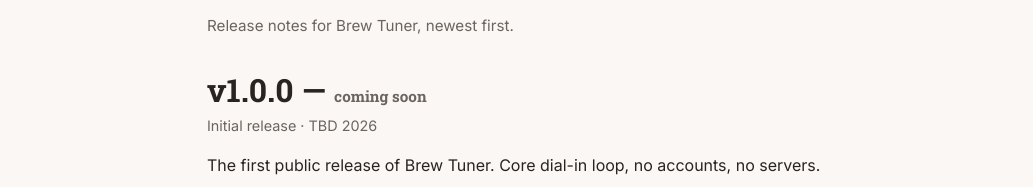
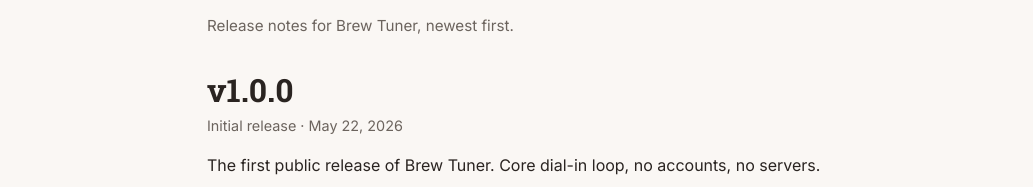
Before and after one commit to antschmidt/brewtuner, a SvelteKit app: page /changelog in a window 1280 px wide. Shown: the part 183-370 px from the top of the page, without its empty margins (117-1150 px from the left). Built offline with nearby package versions, Linux system fonts and the light colour scheme.

Commit message:
updates store links

```diff
--- a/src/routes/+page.svelte
+++ b/src/routes/+page.svelte
@@ -19,7 +19,7 @@
 		<div class="badges">
 			<a
 				class="store-badge"
-				href="https://apps.apple.com/app/idXXXXXXXXXX"
+				href="https://apps.apple.com/us/app/brew-tuner/id6771189315"
 				aria-label="Download on the App Store"
 			>
 				<span class="store-eyebrow">Download on the</span>
@@ -27,14 +27,13 @@
 			</a>
 			<a
 				class="store-badge"
-				href="https://play.google.com/store/apps/details?id=io.tonyschmidt.brewtuner"
+				href="https://play.google.com/store/apps/details?id=app.brewtuner.brewtuner"
 				aria-label="Get it on Google Play"
 			>
 				<span class="store-eyebrow">Get it on</span>
 				<span class="store-name">Google Play</span>
 			</a>
 		</div>
-		<p class="muted coming-soon">Coming soon on both platforms.</p>
 	</div>
 </section>
 
--- a/src/routes/changelog/+page.svelte
+++ b/src/routes/changelog/+page.svelte
@@ -8,8 +8,8 @@
 	<p class="muted">Release notes for Brew Tuner, newest first.</p>
 
 	<section class="release">
-		<h2>v1.0.0 — <span class="muted">coming soon</span></h2>
-		<p class="muted release-date">Initial release · TBD 2026</p>
+		<h2>v1.0.0</h2>
+		<p class="muted release-date">Initial release · May 22, 2026</p>
 		<p>The first public release of Brew Tuner. Core dial-in loop, no accounts, no servers.</p>
 		<ul>
 			<li>Add and edit beans (roaster, name, origin, varietal, process, roast level, notes).</li>
```
